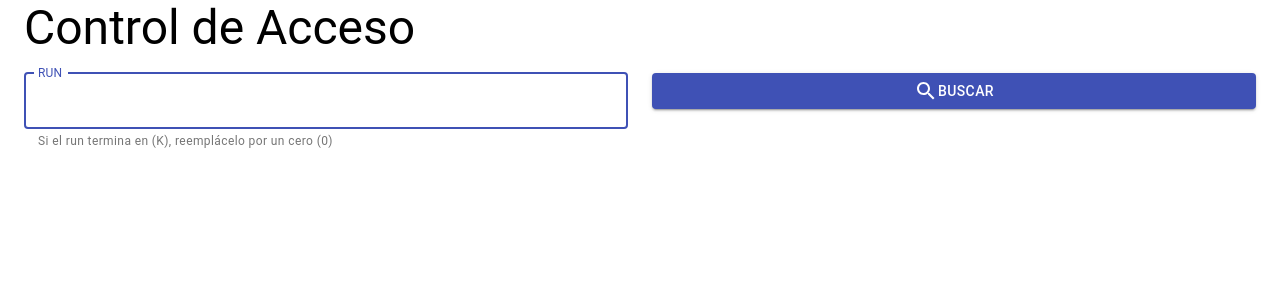
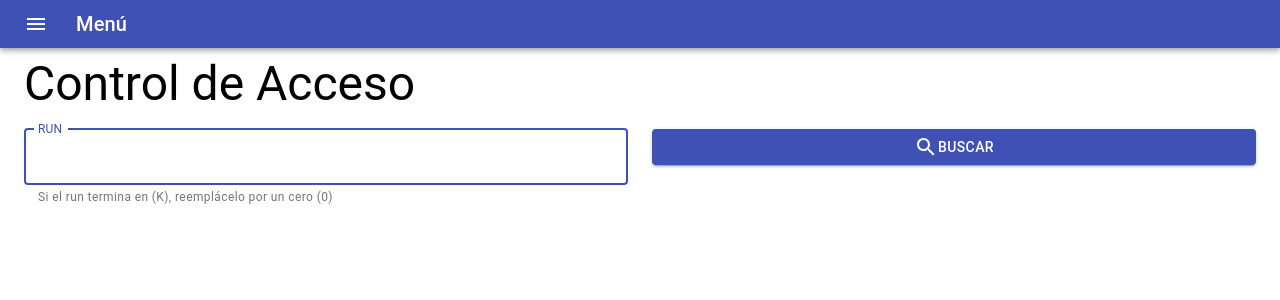
Before and after one commit to junder79/react-control-acceso-web, a React (Create React App) app: page / in a window 1280 px wide. Shown: the top 300 px of the page. Built offline with nearby package versions, Linux system fonts and the light colour scheme.

Commit message:
agregado menú superior y petición y llenado de formulario por rut

```diff
--- a/package.json
+++ b/package.json
@@ -12,6 +12,7 @@
     "react": "^17.0.2",
     "react-dom": "^17.0.2",
     "react-scripts": "4.0.3",
+    "validar-rut": "^2.0.2",
     "web-vitals": "^1.0.1"
   },
   "scripts": {
--- a/src/App.js
+++ b/src/App.js
@@ -2,14 +2,49 @@ import logo from './logo.svg';
 import './App.css';
 import Formulario from './views/formulario';
 import Container from '@material-ui/core/Container';
+import AppBar from '@material-ui/core/AppBar';
+import Toolbar from '@material-ui/core/Toolbar';
+import IconButton from '@material-ui/core/IconButton';
+import MenuIcon from '@material-ui/icons/Menu';
+import { Grid, makeStyles, Button, Typography, Paper, TextField } from '@material-ui/core';
+
 
 function App() {
+
+  const useStyles = makeStyles((theme) => ({
+    root: {
+      flexGrow: 1,
+    },
+    paper: {
+      padding: theme.spacing(2),
+      textAlign: 'center',
+      color: theme.palette.text.secondary,
+    },
+    menuButton: {
+      marginRight: theme.spacing(2),
+    },
+  }));
+
+  const classes = useStyles();
+
   return (
-    <Container>
+    <>
+      <AppBar position="static">
+        <Toolbar variant="dense">
+          <IconButton edge="start" className={classes.menuButton} color="inherit" aria-label="menu">
+            <MenuIcon />
+          </IconButton>
+          <Typography variant="h6" color="inherit">
+            Menú
+          </Typography>
+        </Toolbar>
+      </AppBar>
+      <Container>
 
-      <Formulario />
+        <Formulario />
 
-    </Container>
+      </Container>
+    </>
   );
 }
 
--- a/src/views/formulario.js
+++ b/src/views/formulario.js
@@ -4,11 +4,19 @@ import FormControl from '@material-ui/core/FormControl';
 import { Grid, makeStyles, Button, Typography, Paper, TextField } from '@material-ui/core';
 import SearchIcon from '@material-ui/icons/Search';
 import DoneIcon from '@material-ui/icons/Done';
-
+import axios from 'axios';
 
 function Formulario() {
 
     const [rut, guardarRut] = useState('');
+    const [rutDisabled, setRutDisabled] = useState(false);
+
+    const [nombre, guardarNombre] = useState('');
+    const [nombreDisabled, setNombreDisabled] = useState(false);
+
+    const [temperatura, guardarTemperatura] = useState('');
+    const [vehiculo, guardarVehiculo] = useState('');
+    const [patente, guardarPatente] = useState('');
 
     const useStyles = makeStyles((theme) => ({
         root: {
@@ -19,6 +27,9 @@ function Formulario() {
             textAlign: 'center',
             color: theme.palette.text.secondary,
         },
+        titulo:{
+            marginTop: 8
+        }
     }));
 
     const classes = useStyles();
@@ -31,6 +42,8 @@ function Formulario() {
         patente: '',
         observacion: ''
     })
+
+    const { validarRUT } = require('validar-rut');
 
     // Detectar los cambios realizados en los input
 
@@ -50,32 +63,66 @@ function Formulario() {
 
     const escaneoRut = (rutString) => {
         const rutInput = rutString.run;
-        if(rutInput.length > 20){
+        if (rutInput.length > 20) {
             const string = rutInput.split('=', 2)[1];
             const rut = string.split('&', 1)[0];
             guardarRut(rut);
-            //getUsuario(rut);
-        }else{
+            getUsuario(rut);
+        } else {
             guardarRut(rutInput);
         }
-        console.log(rut)
     }
 
     const handleOnChange = useCallback(event => {
         const { name, value } = event.target;
         guardarRut({ ...rut, [name]: value });
         escaneoRut({ ...rut, [name]: value });
-      });
+    });
+
+    const buscarRut = () => {
+        getUsuario(rut);
+    }
+
+    const getUsuario = (rut) => {
+        console.log(rut)
+        if (rut != '' && rut != 0 && validarRUT(rut)) {
+            //setCargado(true);
+
+            axios.get('https://grupohexxa.cl/controlacceso/APP/encontrarUsuario.php?run=' + rut)
+                .then(response => {
+                    console.log("RESPUESTA SERVER  " + JSON.stringify(response.data));
+                    setMostrarFormulario(true);
+                    setRutDisabled(true);
+                    // setCargado(false);
+                    var nombre = response.data.nombre;
+                    var vehiculo = response.data.vehiculo;
+                    var patente = response.data.patente;
+                    guardarNombre(nombre);
+                    guardarVehiculo(vehiculo);
+                    guardarPatente(patente);
+
+                    if (nombre != '') setNombreDisabled(true);
+                })
+                .catch(e => {
+                    // Podemos mostrar los errores en la consola
+                    console.log(e);
+                    // guardarAlerta({ mostrar: true, titulo: "Error de Conexión" });
+                    // setCargado(false);
+                })
+        } else {
+            // guardarAlerta({ mostrar: true, titulo: "Rut Inválido" });
+        }
+    }
 
     return (
         <>
-            <Typography variant="h3" gutterBottom>
+            <Typography variant="h3" gutterBottom className={classes.titulo}>
                 Control de Acceso
             </Typography>
 
             <div className={classes.root}>
                 <Grid container spacing={3}>
-                    {/* <form onSubmit={agregarAcceso}> */}
+
                     <Grid item xs={6}>
 
                         <FormControl fullWidth>
@@ -90,6 +137,7 @@ function Formulario() {
                                 value={rut}
                                 onChange={handleOnChange}
                                 autoFocus={true}
+                                disabled={rutDisabled}
                             />
                         </FormControl>
 
@@ -102,10 +150,11 @@ function Formulario() {
                                     <TextField
                                         id="outlined-helperText"
                                         label="Nombre"
-                                        defaultValue=""
+                                        value={nombre}
                                         name="nombre"
                                         variant="outlined"
                                         onChange={valorInputs}
+                                        disabled={nombreDisabled}
                                     />
                                 </FormControl>
 
@@ -115,8 +164,8 @@ function Formulario() {
                                 <FormControl fullWidth>
                                     <TextField
                                         id="outlined-helperText"
-                                        label="Vehìculo"
-                                        defaultValue=""
+                                        label="Vehículo"
+                                        value={vehiculo}
                                         name="vehiculo"
                                         variant="outlined"
                                         onChange={valorInputs}
@@ -143,7 +192,7 @@ function Formulario() {
                                     <TextField
                                         id="outlined-helperText"
                                         label="Patente"
-                                        defaultValue=""
+                                        value={patente}
                                         name="patente"
                                         variant="outlined"
                                         onChange={valorInputs}
@@ -179,17 +228,18 @@ function Formulario() {
                         : <Grid item xs={6}>
 
                             <FormControl fullWidth >
-                                <Button type="submit" variant="contained" color="primary">
+                                <Button type="submit" variant="contained" color="primary" onClick={() => buscarRut()}>
                                     <SearchIcon />
                                     BUSCAR
                                 </Button>
                             </FormControl>
 
-                    </Grid> }
+                        </Grid>}
 
                 </Grid>
 
             </div>
+
         </>
     )
 
```
Also changed, not shown: 1 other file (tests, documents, lock files or other folders).
